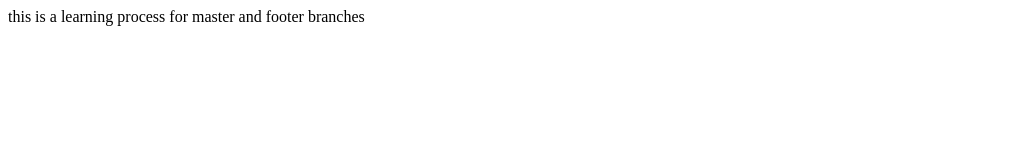
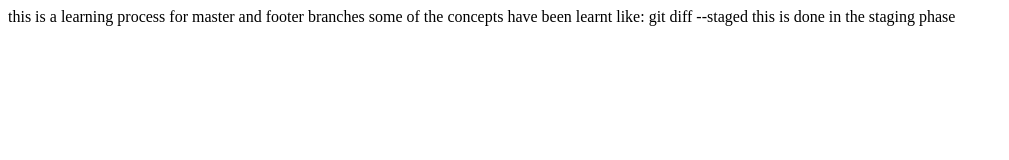
Before and after one commit to Keerthi-Shankar-25/learning-git2, a plain HTML site: page index.html in a window 1280 px wide. Shown: the whole page, without its empty margins (0-1009 px from the left). Drawn offline with Linux system fonts and the light colour scheme.

Commit message:
Update index.html with new content

```diff
--- a/index.html
+++ b/index.html
@@ -6,6 +6,8 @@
     <title>learning git</title>
   </head>
   <body>
-    this is a learning process for master and footer branches
+    this is a learning process for master and footer branches some of the
+    concepts have been learnt like: git diff --staged this is done in the
+    staging phase
   </body>
 </html>
```
